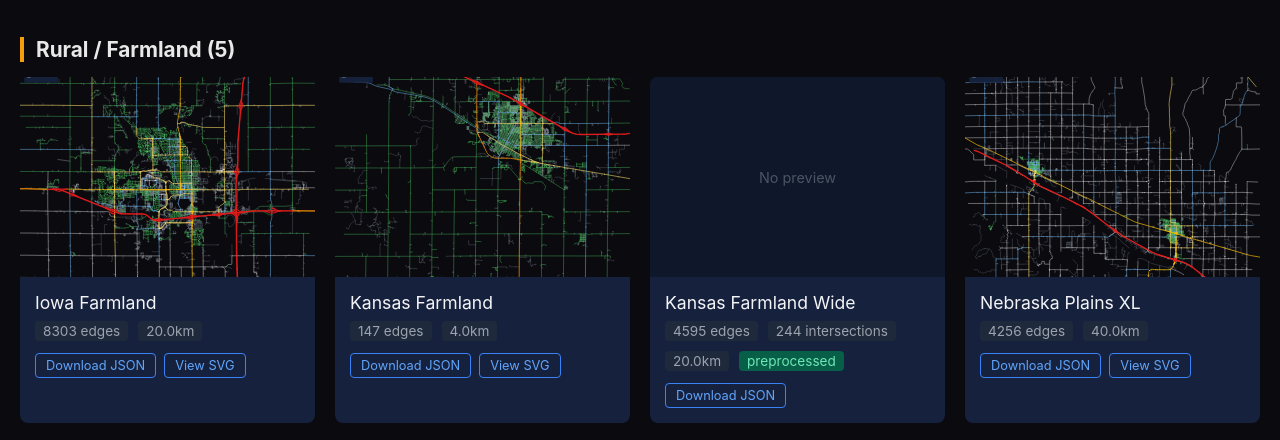
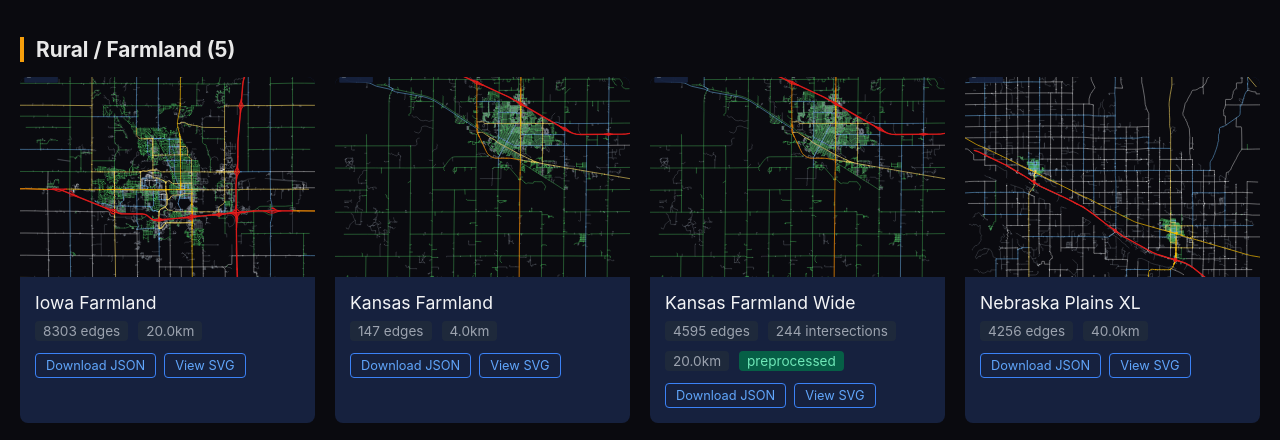
Before and after one commit to HATEWORTH/GIS-Map-Data-Extraction-for-UE5, a plain HTML site: page output/gallery.html in a window 1280 px wide. Shown: the part 2509-2949 px from the top of the page. Drawn offline with Linux system fonts and the light colour scheme; grey boxes are pictures that could not be loaded.

Commit message:
Fix Kansas Farmland Wide preview in gallery
Co-Authored-By: Claude Opus 4.5 <noreply@anthropic.com>

```diff
--- a/output/gallery.html
+++ b/output/gallery.html
@@ -413,8 +413,8 @@
             </div>
 
             <div class="card">
-                <div class="card-image no-image">
-                    <span>No preview</span>
+                <div class="card-image">
+                    <img src="ue5_ready\Kansas_Farmland_Wide_ue5.svg" alt="Kansas Farmland Wide">
                 </div>
                 <div class="card-content">
                     <div class="card-title">Kansas Farmland Wide</div>
@@ -424,7 +424,7 @@
                     </div>
                     <div class="card-links">
                         <a href="ue5_ready\Kansas_Farmland_Wide_ue5_preprocessed.json" download>Download JSON</a>
-
+                        <a href="ue5_ready\Kansas_Farmland_Wide_ue5.svg" target="_blank">View SVG</a>
                     </div>
                 </div>
             </div>
```
